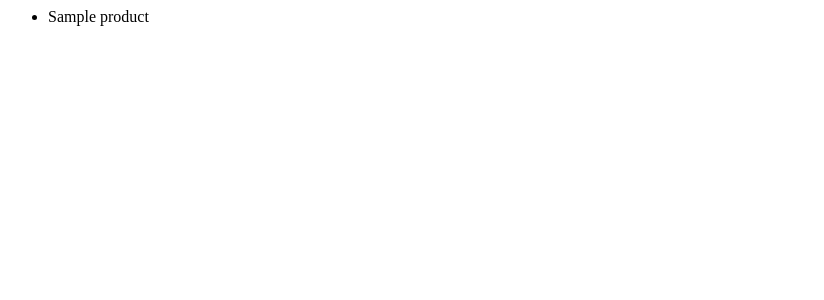
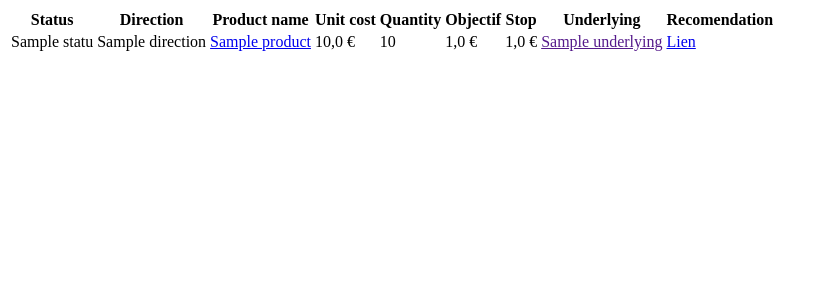
Before and after one commit to ak85ie1d5/invest_monitor, a Django app: page /wallet/ in a window 1280 px wide. Before the commit the part shown is almost empty. Shown: the top 300 px of the page, without its empty margins (0-824 px from the left). Run offline with Django 4.2, Linux system fonts and the light colour scheme; tables that the repository leaves empty hold one stand-in row (values such as "Sample post").

Commit message:
Adding first front view.

```diff
--- a/wallet/templates/wallet/index.html
+++ b/wallet/templates/wallet/index.html
@@ -1,9 +1,36 @@
-{% if product_list %}
-    <ul>
-    {% for product in product_list %}
-        <li>{{ product.name }}
-    {% endfor %}
-    </ul>
-{% else %}
-    <p>Aucun produit trouvé !</p>
-{% endif %}
+<table>
+    <thead>
+        <tr>
+            <th>Status</th>
+            <th>Direction</ht>
+            <th>Product name</th>
+            <th>Unit cost</th>
+            <th>Quantity</th>
+            <th>Objectif</th>
+            <th>Stop</th>
+            <th>Underlying</th>
+            <th>Recomendation</th>
+        </tr>
+    </thead>
+    <tbody>
+        {% if product_list %}
+            {% for product in product_list %}
+                <tr>
+                    <td>{{ product.status }}</td>
+                    <td>{{ product.direction }}</td>
+                    <td><a href="{{ product.rtl_quote_url }}" title="{{ product.name }}" target="_blank">{{ product.name }}</a></td>
+                    <td>{{ product.unit_cost }} €</td>
+                    <td>{{ product.quantity }}</td>
+                    <td>{{ product.objectif }} €</td>
+                    <td>{{ product.stop }} €</td>
+                    <td><a href="" title="{{ product.underlying }}" taget="_blank">{{ product.underlying }}</a></td>
+                    <td><a href="{{ product.recommandation }}" title="{{ product.recommandation }}" target="_blank">Lien</a></td>
+                </tr>
+            {% endfor %}
+        {% else %}
+            <tr>
+                <td>Aucun produit trouvé !</td>
+            </tr>
+        {% endif %}
+    </tbody>
+</table>
--- a/wallet/views.py
+++ b/wallet/views.py
@@ -1,9 +1,12 @@
 from django.shortcuts import render
 from .models import Product
+from .models import Underlying
 
 def index(request):
     product_list = Product.objects.order_by('name')
+    underlying_list = Underlying.objects.order_by('name')
     context = {
         'product_list': product_list,
+        'underlying_list': underlying_list
     }
     return render(request, 'wallet/index.html', context)
```
